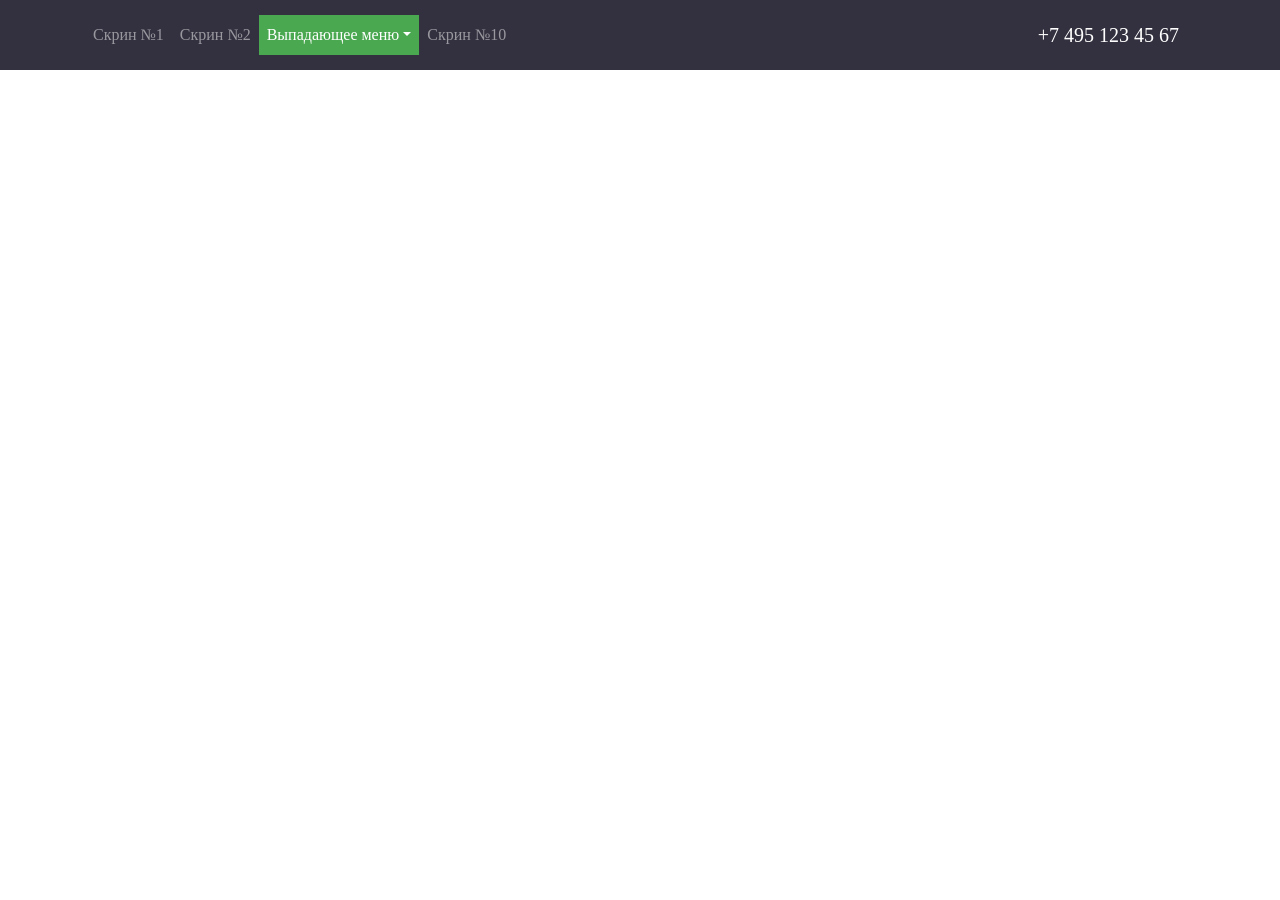
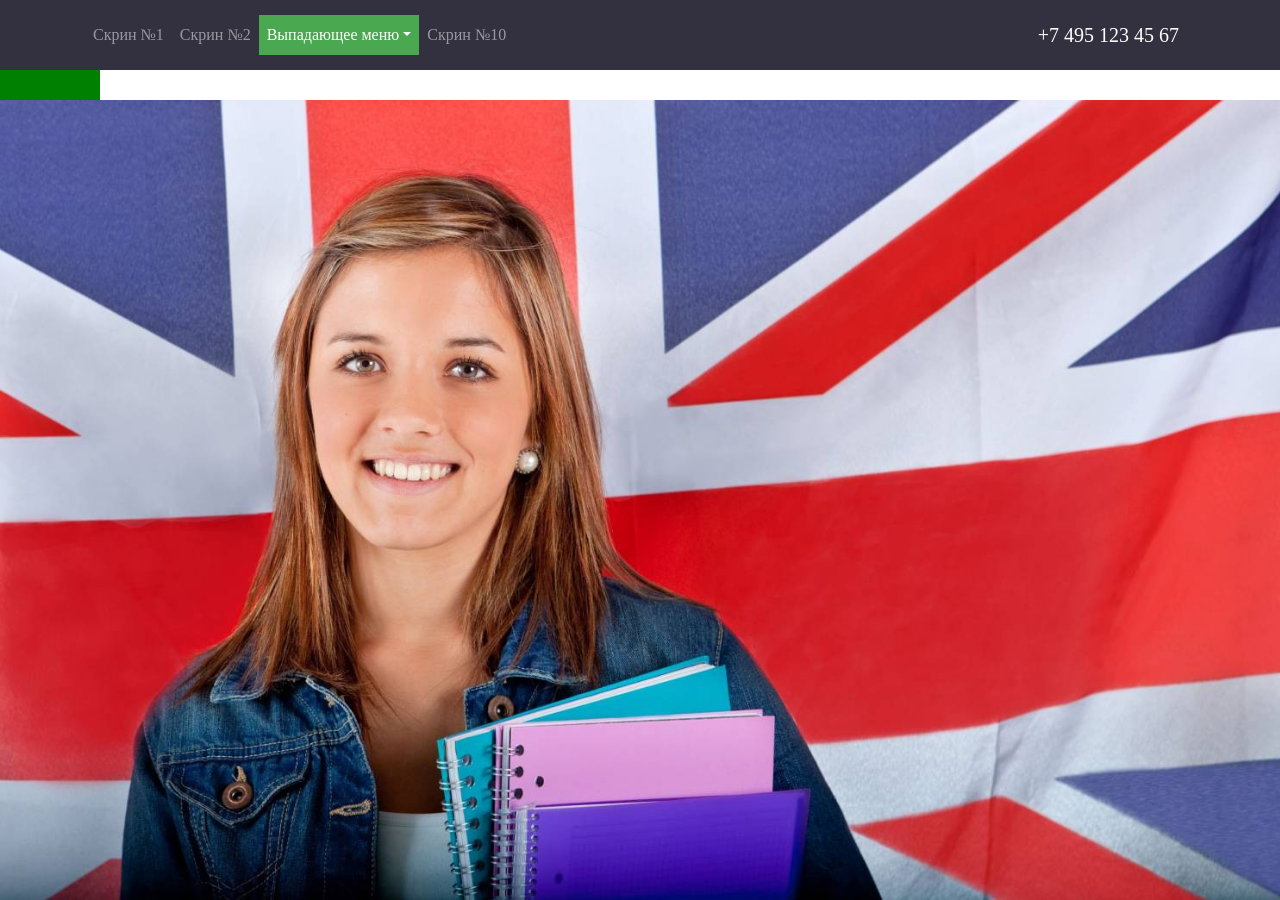
Before and after one commit to GeorgeSemenov/BattleProject, a website: page index.html in a window 1280 px wide. Before the commit the page ends 800 px from the top, so only its background shows below. Drawn offline with Linux system fonts and the light colour scheme; files whose address does not match are found by name.

Commit message:
Комминт перед риском.

```diff
--- a/Css/style.less
+++ b/Css/style.less
@@ -27,7 +27,19 @@ nav{
         }
     }
 }
+div#lakmus{
+    width: 100px;
+    height: 100px;
+    background-color: green;
+}
+
+@media (max-width: 1000px){
+//        background-position: 20% 0;
+    div#lakmus{background-color: red;}
+}
 .screen1{
+    height: 100vh;
     background-image: url(../imgs/screen1Back.jpg);
-    color: red;
+    background-repeat: no-repeat;
+    background-size: cover;
 }
--- a/index.html
+++ b/index.html
@@ -8,6 +8,7 @@
 </head>
 <body>
     <nav class="navbar navbar-expand-lg fixed-top navbar-dark">
+
        <div class="container">
             <button class="navbar-toggler" type="button" data-toggle="collapse" data-target="#navbarTogglerMenu" aria-controls="navbarTogglerMenu" aria-expanded="false" aria-label="Toggle navigation">
               <span class="navbar-toggler-icon"></span>
@@ -41,7 +42,8 @@
             <a href="#" class="navbar-brand d-none d-lg-block">+7 495 123 45 67</a>
         </div>
     </nav>
-    <div class="screen1">
+    <div id="lakmus"></div>
+       <div class="screen1">
         <div class="container">
 
         </div>
```
Also changed, not shown: Css/style.css.
